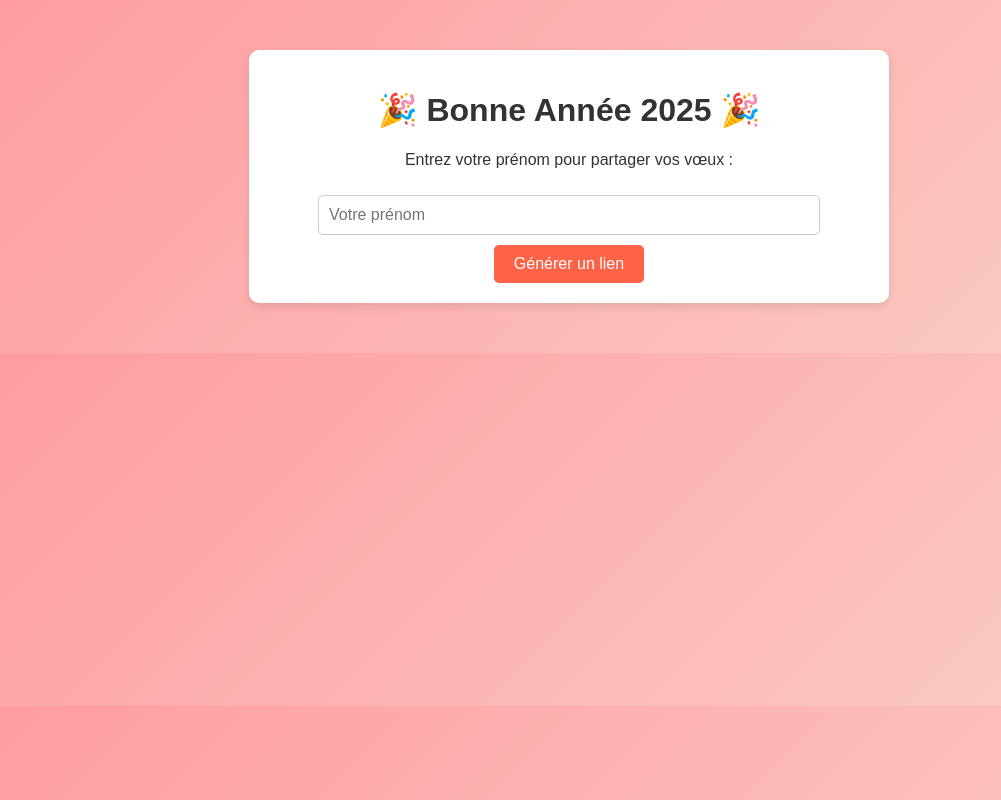
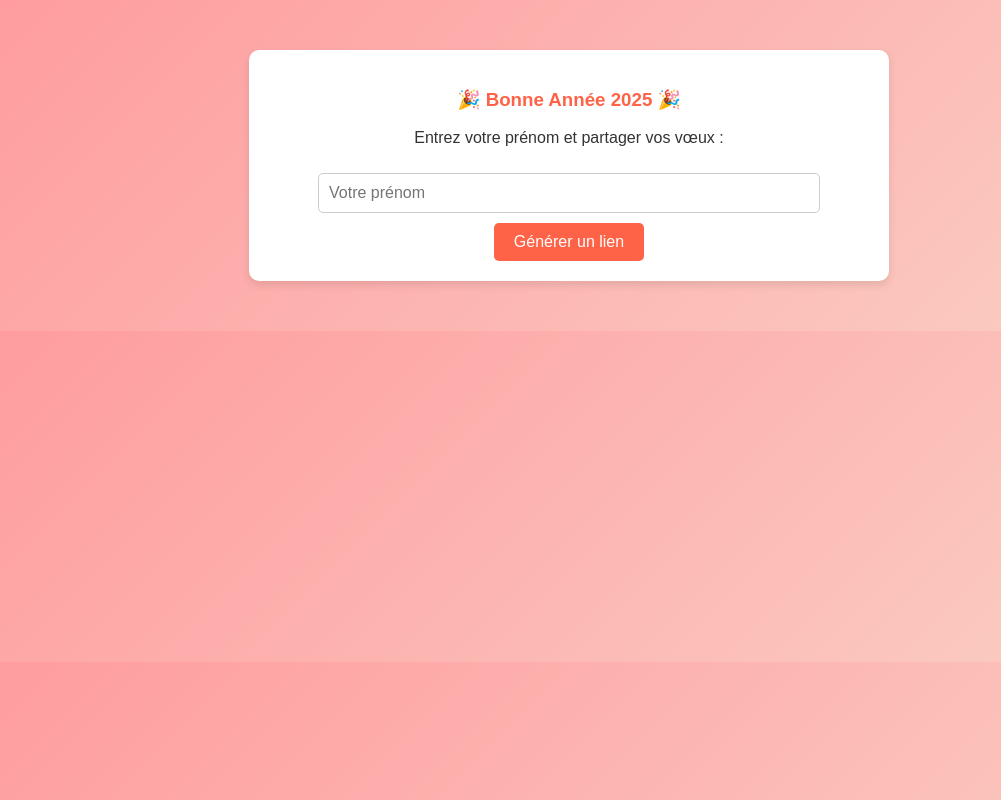
Before and after one commit to Eyobusiness/voeux-, a plain HTML site: page index.html in a window 1280 px wide. Shown: the whole page, without its empty margins (71-1072 px from the left). Drawn offline with Linux system fonts and the light colour scheme.

Commit message:
index.html

```diff
--- a/index.html
+++ b/index.html
@@ -3,18 +3,18 @@
 <head>
   <meta charset="UTF-8">
   <meta name="viewport" content="width=device-width, initial-scale=1.0">
-  <title>Vœux de Nouvel An 2024</title>
+  <title>Vœux de Nouvel An 2025</title>
   <link rel="stylesheet" href="style.css">
 </head>
 <body>
   <div class="container">
-    <h1>🎉 Bonne Année 2025 🎉</h1>
+    <h3>🎉 Bonne Année 2025 🎉</h3>
     <div id="message">
       <!-- Message personnalisé apparaîtra ici -->
     </div>
 
     <div id="form-section">
-      <p>Entrez votre prénom pour partager vos vœux :</p>
+      <p>Entrez votre prénom et partager vos vœux :</p>
       <input type="text" id="user-name" placeholder="Votre prénom" />
       <button id="generate-link">Générer un lien</button>
     </div>
```
